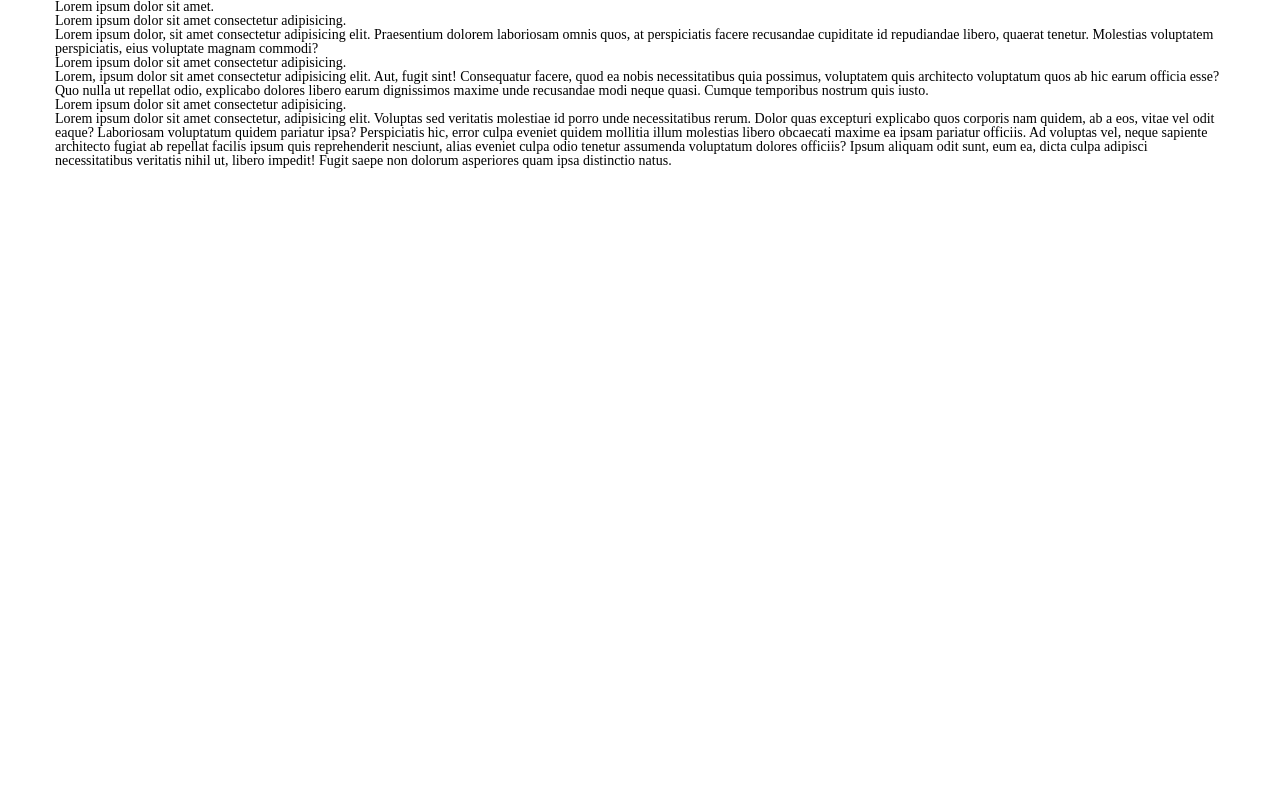
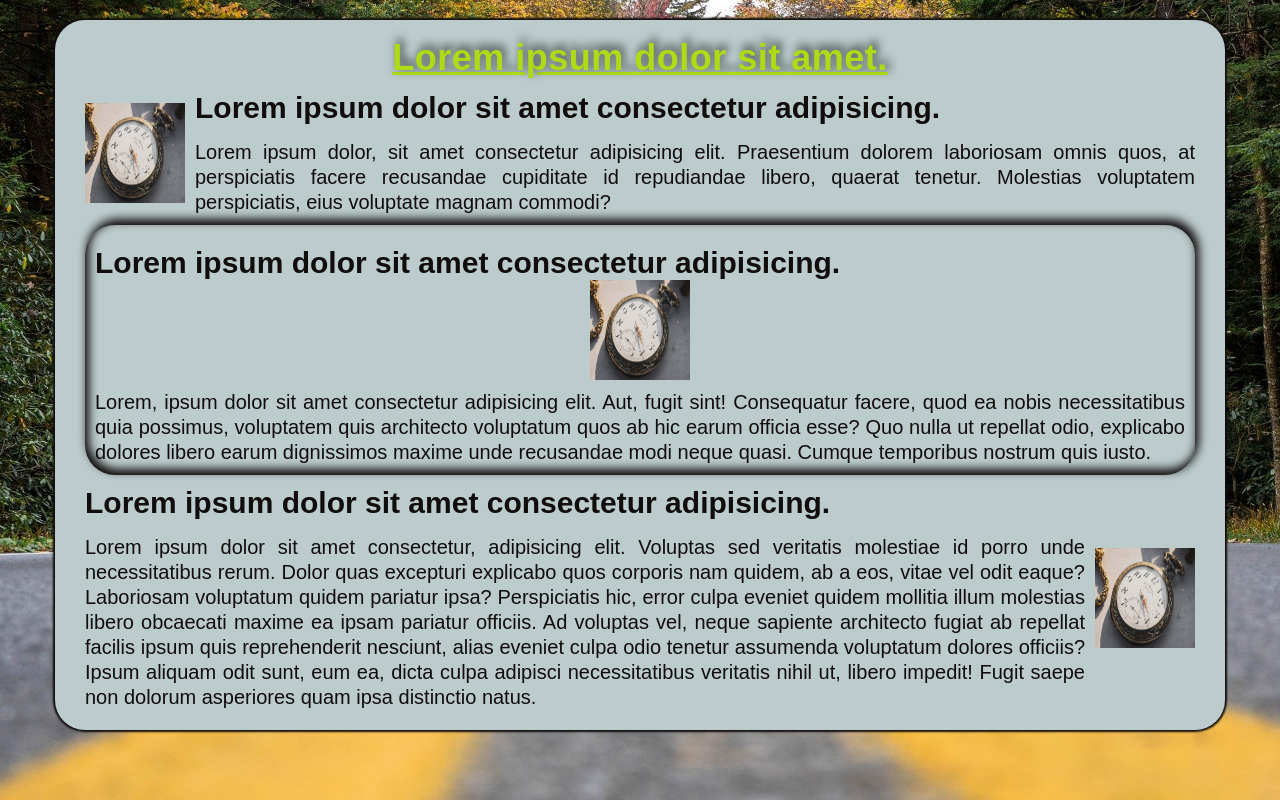
Before and after one commit to MidnightOwll/HTML-JS-CSS-sketches, a plain HTML site: page simpleLayout/simpleLayout.html in a window 1280 px wide. Drawn offline with Linux system fonts and the light colour scheme.

Commit message:
simple layout

```diff
--- a/simpleLayout/layoutStyle.css
+++ b/simpleLayout/layoutStyle.css
@@ -38,10 +38,83 @@ img{vertical-align: top;}
 h1,h2,h3,h4,h5,h6{font-size: inherit;font-weight: 400;}
 /*----------------*/
 body{
-    background: url("../img/road_bg.jpg") 50%/no-repeat cover;
+    font-family: Arial, "Helvetica Neue", Helvetica, sans-serif;
+    font-size: 20px;
+    color: #110d0d;
+    background: url("../img/road_bg.jpg");
+    background-position: 50%;
+    background-repeat: no-repeat;
+    background-attachment: fixed;
+    background-size: cover;
 }
 .container{
     max-width: 1170px;
     margin: 0px auto;
     width: 100%;
 }
+.main__content{
+    padding: 20px;
+}
+.main__content-background{
+    padding: 10px 30px;
+    background: #bccbcc;
+    overflow: hidden;
+    border-radius: 30px;
+    box-shadow: 0 0 2px 2px;
+}
+.name-block{
+
+}
+.title{
+    color: #afda16;
+    font-size: 36px;
+    line-height: 45px;
+    font-weight: 700;
+    text-decoration: underline;
+    text-shadow:  3px -5px 10px #2d3835;
+    margin: 5px;
+    text-align: center;
+    letter-spacing: 0.5px;
+}
+.content__main-block{
+    margin: 10px 0;
+    background: url("../img/clock.jpg");
+    background-position: left;
+    background-repeat: no-repeat;
+    background-size: 100px 100px;
+    padding-left: 110px;
+}
+.content__middle-block{
+    margin: 10px 0;
+    padding: 10px;
+    background: url("../img/clock.jpg");
+    background-position: 50% 55px;
+    background-repeat: no-repeat;
+    background-size: 100px 100px;
+    overflow: hidden;
+    box-shadow: 3px -5px 10px 1px,inset 3px -5px 10px 1px;
+    border-radius: 30px;
+
+}
+.content__middle-block > .content__block-title{
+    margin-bottom: 110px;
+}
+.content__bottom-block{
+    margin: 10px 0;
+    background: url("../img/clock.jpg");
+    background-position: right;
+    background-repeat: no-repeat;
+    background-size: 100px 100px;
+    padding-right: 110px;
+}
+.content__block-title{
+    margin: 10px 0;
+    font-size: 30px;
+    font-weight: 700;
+    line-height: 35px;
+}
+.content__block-text{
+    text-align: justify;
+    line-height: 25px;
+    margin-top: 15px;
+}
--- a/simpleLayout/simpleLayout.html
+++ b/simpleLayout/simpleLayout.html
@@ -11,6 +11,7 @@
     <header></header>
     <div class="main__content">
         <div class="container">
+            <div class="main__content-background">
                 <div class="name-block">
                     <h1 class="title">
                         <span>Lorem ipsum dolor sit amet.</span>
@@ -42,6 +43,7 @@
                 </div>
             </div>
         </div>
+    </div>
     <footer></footer>
 </body>
 </html>
```
Lines whose indentation alone changed are shown as unchanged.
